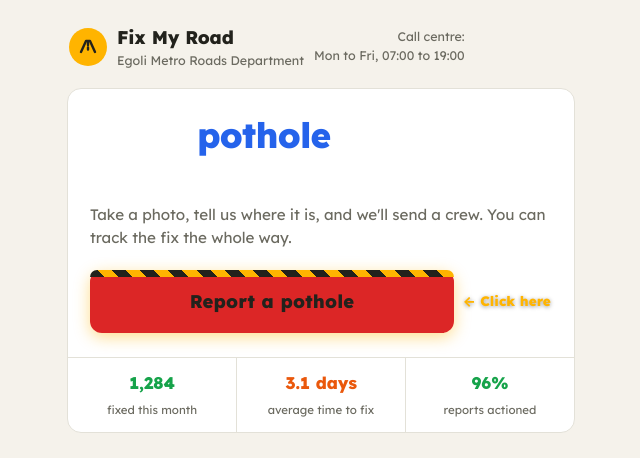
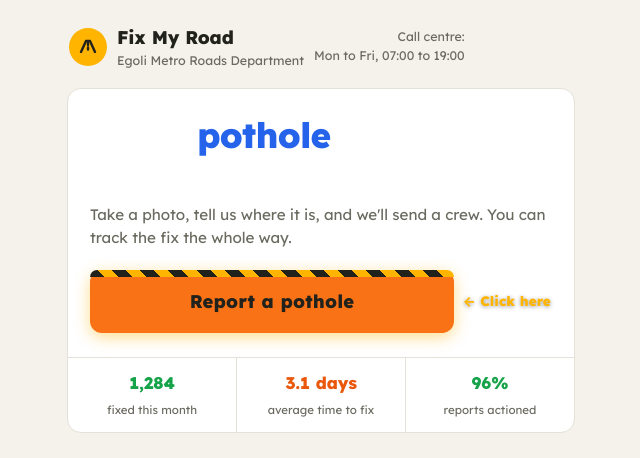
Before and after one commit to tarun-obs/pothole-service, a plain HTML site: page index.html in a window 1280 px wide. Shown: the top 458 px of the page, without its empty margins (319-959 px from the left). Drawn offline with Linux system fonts and the light colour scheme.

Commit message:
fix: make report button orange
Co-authored-by: Tarun Sing <tarun@obsidian.co.za>

```diff
--- a/index.html
+++ b/index.html
@@ -50,7 +50,7 @@
 .hero p{margin:0 0 20px; color:var(--muted); font-size:.95rem}
 .btn-report{
   display:block; width:100%; border:0; cursor:pointer;
-  background:#DC2626; color:var(--yellow-ink);
+  background:#F97316; color:var(--yellow-ink);
   font:inherit; font-weight:800; font-size:1.15rem;
   padding:18px; border-radius:12px; position:relative;
   box-shadow:0 4px 16px rgba(255,180,0,.45);
```
